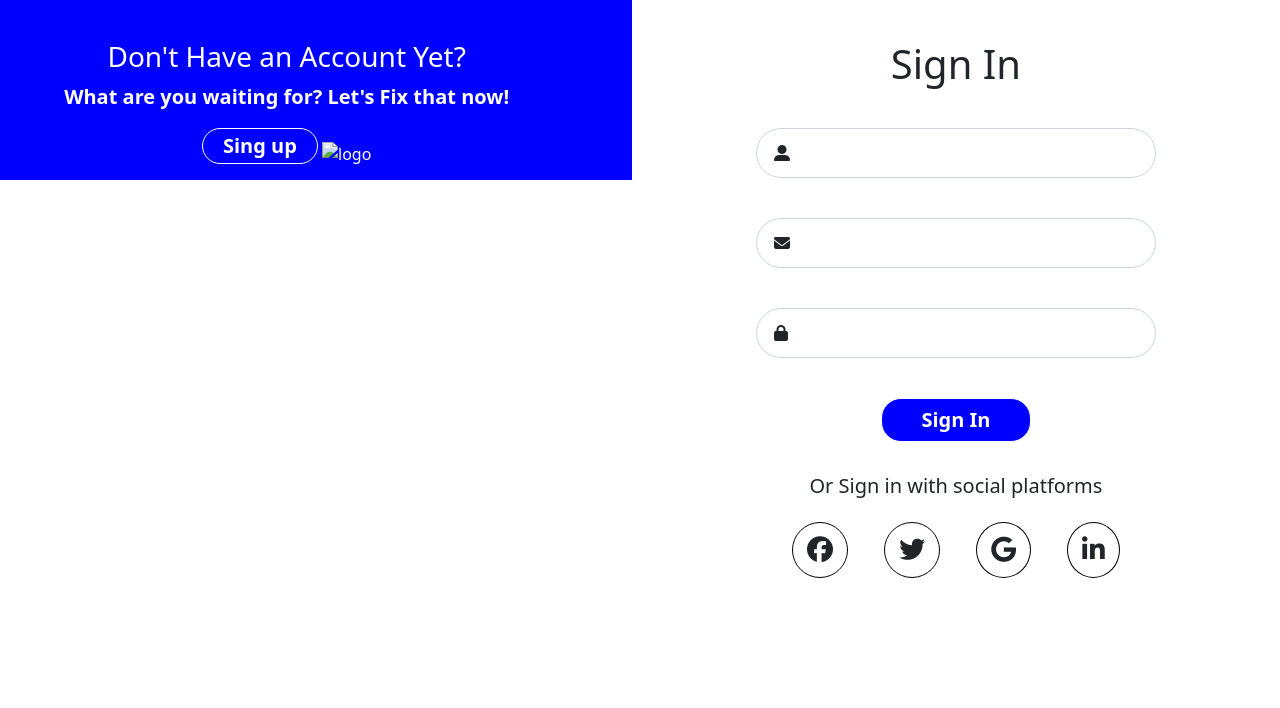
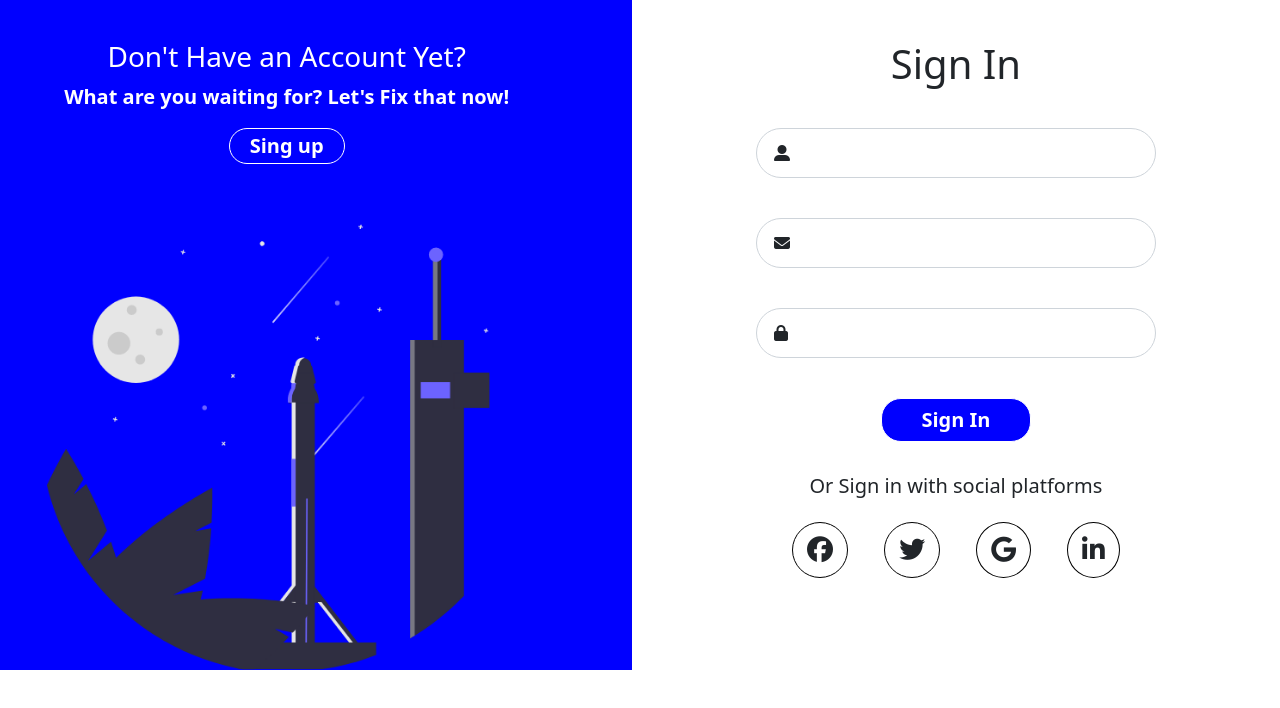
Before and after one commit to arou21/week-1-group-project, a plain HTML site: page signIn.html in a window 1280 px wide. Drawn offline with nearby package versions, Linux system fonts and the light colour scheme; the site is published under a folder, as on GitHub Pages, so addresses that start at the root find nothing.

Commit message:
sigin page

```diff
--- a/signIn.html
+++ b/signIn.html
@@ -31,7 +31,7 @@
             <h3>Don't Have an Account Yet?</h3>
             <p>What are you waiting for? Let's Fix that now!</p>
             <button type="submit" class="btn btn-primary btn-sign mb-3">Sing up</button>
-            <img src="/images/group_15.png" class="img-fluid" alt="logo" width="800" height="800" />
+            <img src="images/group_15.png" class="img-fluid" alt="logo" width="800" height="800" />
 
           </div>
         </div>
```
